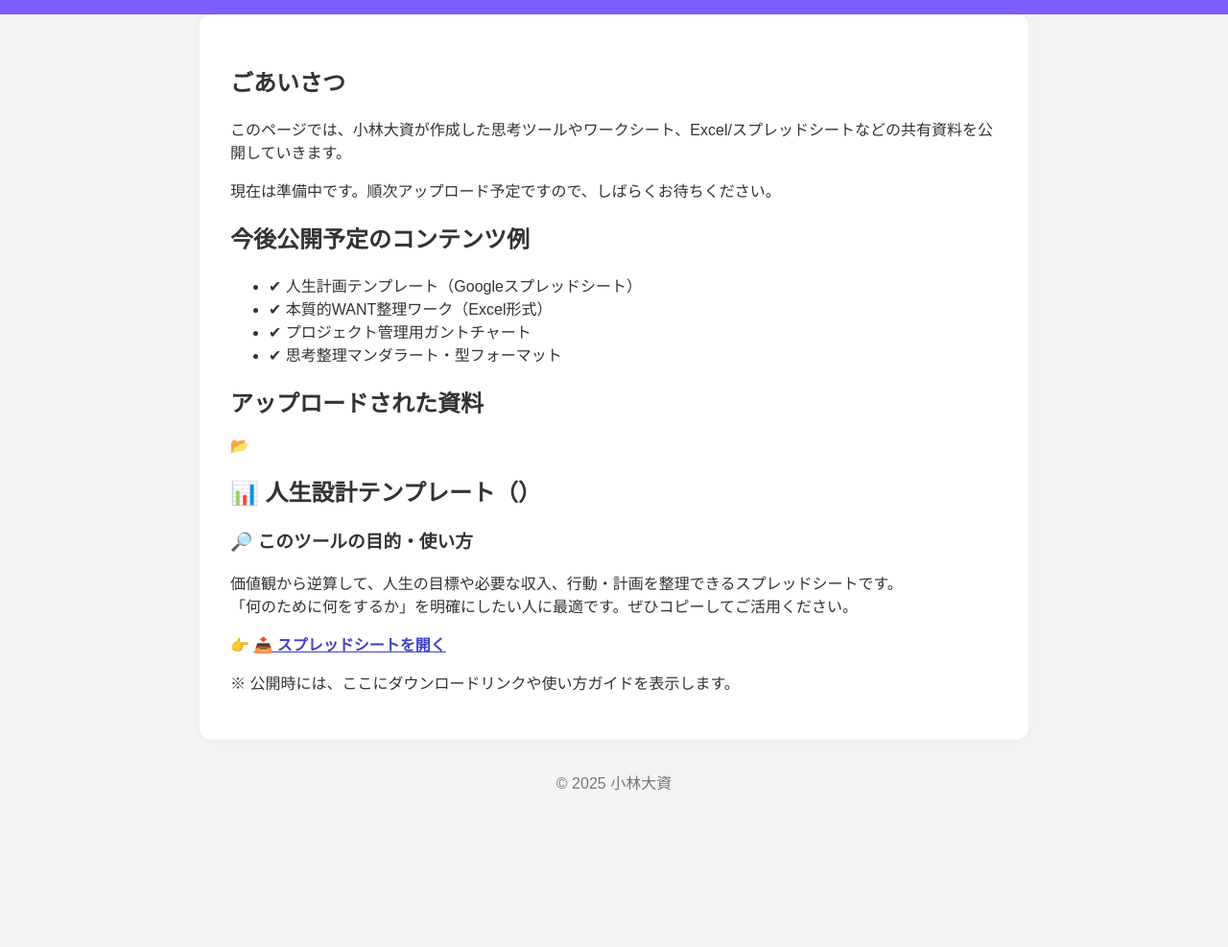
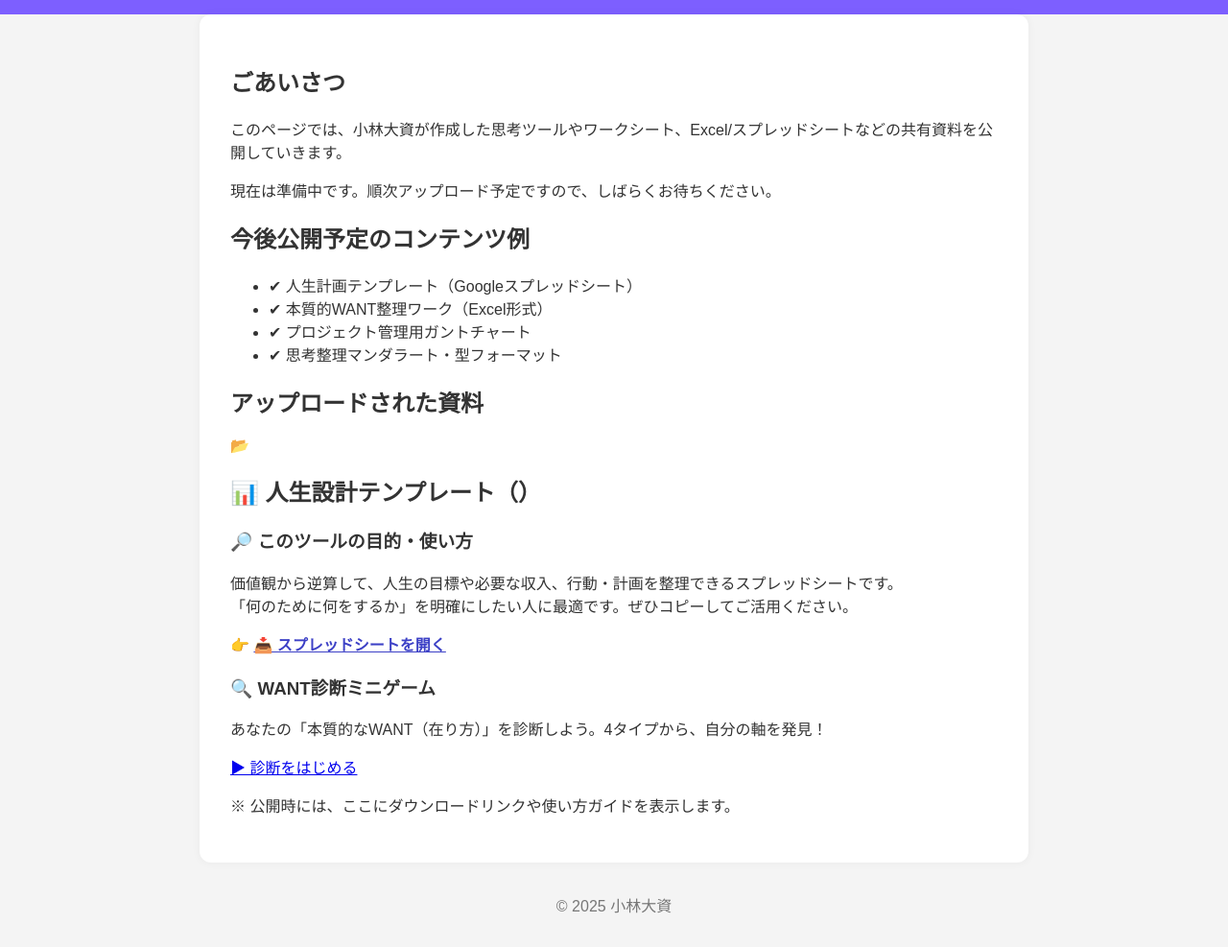
Before and after one commit to kosamedaisuke/my-diary, a plain HTML site: page tools.html in a window 1280 px wide. Shown: the part 106-1093 px from the top of the page at 96% size. Before the commit the page ends 965 px from the top, so only its background shows below. Drawn offline with Linux system fonts and the light colour scheme.

Commit message:
Update tools.html

```diff
--- a/tools.html
+++ b/tools.html
@@ -54,6 +54,13 @@
     👉 <a href="(ここに入力)"
           target="_blank"
           style="color: #3c40c6; font-weight: bold;">📥 スプレッドシートを開く</a>
+
+<div class="tool-item">
+  <h3>🔍 WANT診断ミニゲーム</h3>
+  <p>あなたの「本質的なWANT（在り方）」を診断しよう。4タイプから、自分の軸を発見！</p>
+  <a href="want-diagnosis.html" class="tool-link">▶ 診断をはじめる</a>
+</div>
+
   </p>
 </section>
 
```
